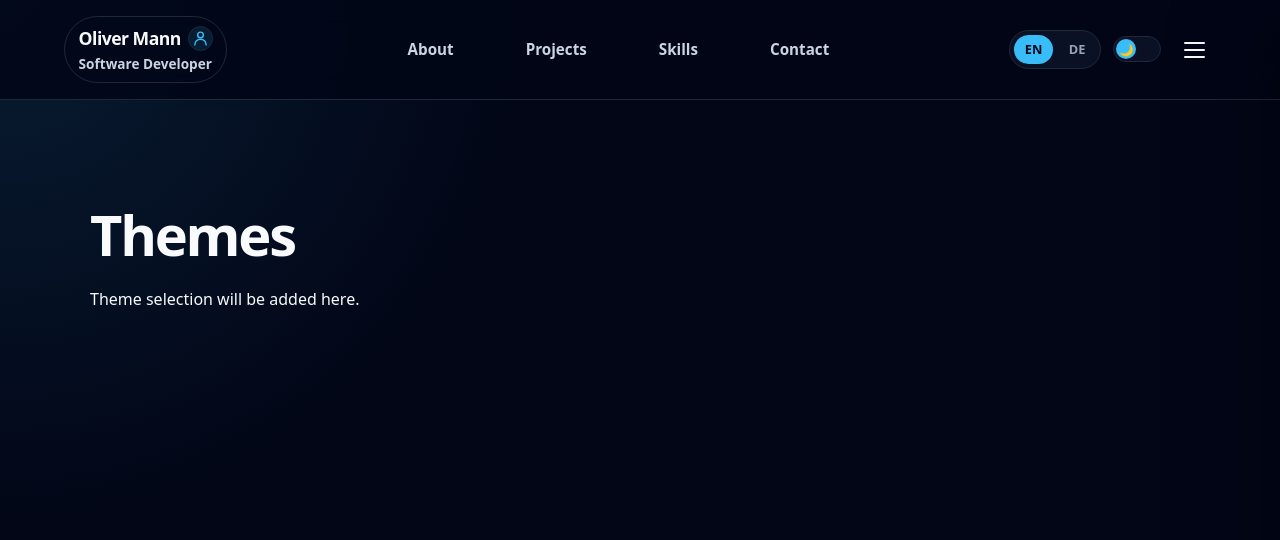
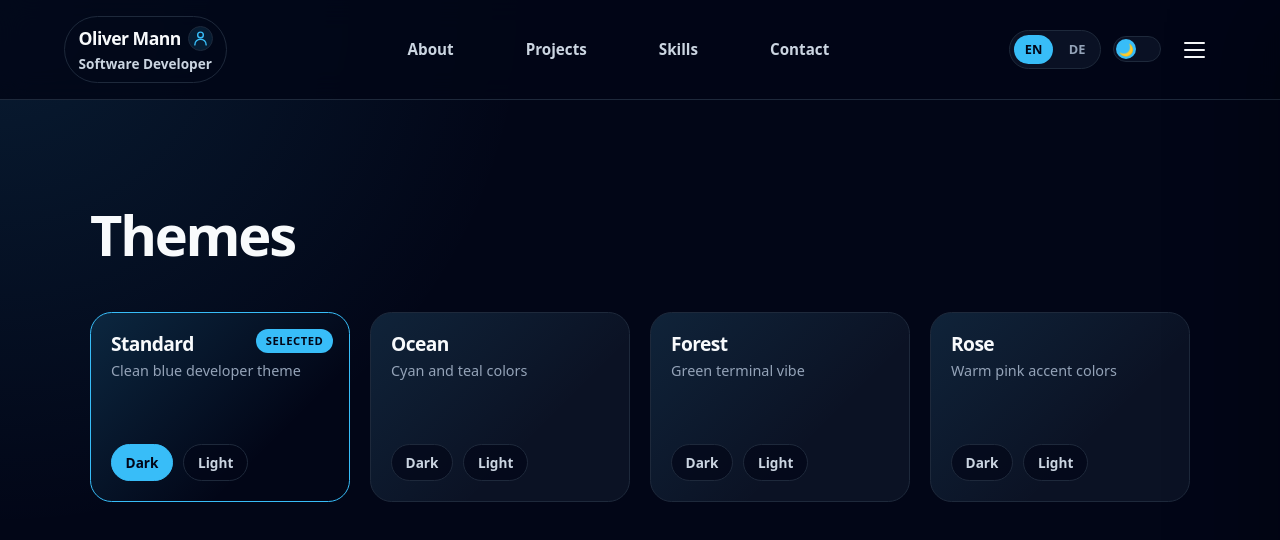
Before and after one commit to omann-dev/DevPortfolio, a React (Vite) app in the folder portfolio/: page /themes in a window 1280 px wide. Shown: the top 540 px of the page. Built offline with nearby package versions, Linux system fonts and the light colour scheme.

Commit message:
Add more Themes

```diff
--- a/portfolio/src/App.tsx
+++ b/portfolio/src/App.tsx
@@ -1,4 +1,4 @@
-import { useState } from "react";
+import { useEffect, useState } from "react";
 import { Routes, Route } from "react-router-dom";
 
 import Header from "./components/Header";
@@ -11,17 +11,47 @@ import ThemesPage from "./components/ThemesPage";
 
 import { translations, type Language } from "./translations";
 
-export type Theme = "dark" | "light";
+export type ThemeMode = "dark" | "light";
+export type ColorTheme = "standard" | "ocean" | "forest" | "rose";
+
+function isTheme(value: string | null): value is ThemeMode {
+  return value === "dark" || value === "light";
+}
+
+function isColorTheme(value: string | null): value is ColorTheme {
+  return (
+    value === "standard" ||
+    value === "ocean" ||
+    value === "forest" ||
+    value === "rose"
+  );
+}
 
 function App() {
   const [language, setLanguage] = useState<Language>("en");
-  const [theme, setTheme] = useState<Theme>("dark");
+
+  const [theme, setTheme] = useState<ThemeMode>(() => {
+    const savedTheme = localStorage.getItem("theme");
+    return isTheme(savedTheme) ? savedTheme : "dark";
+  });
+
+  const [colorTheme, setColorTheme] = useState<ColorTheme>(() => {
+    const savedColorTheme = localStorage.getItem("colorTheme");
+    return isColorTheme(savedColorTheme) ? savedColorTheme : "standard";
+  });
+
+  useEffect(() => {
+    localStorage.setItem("theme", theme);
+  }, [theme]);
+
+  useEffect(() => {
+    localStorage.setItem("colorTheme", colorTheme);
+  }, [colorTheme]);
 
   const t = translations[language];
 
   return (
-
-    <div className={`app ${theme}`}>
+    <div className={`app ${theme} theme-${colorTheme}`}>
       <Header
         language={language}
         setLanguage={setLanguage}
@@ -29,28 +59,35 @@ function App() {
         theme={theme}
         setTheme={setTheme}
       />
+
       <Routes>
         <Route
           path="/"
           element={
-            <main>
+            <>
+              <main>
+                <About content={t.about} />
+                <Projects content={t.projects} />
+                <Skills content={t.skills} />
+                <Contact content={t.contact} />
+              </main>
 
-                <main>
-                  <About content={t.about} />
-
-                  <Projects content={t.projects} />
-
-                  <Skills content={t.skills} />
-
-                  <Contact content={t.contact} />
-
-                </main>
-                <Footer content={t.footer} />
-            </main>
+              <Footer content={t.footer} />
+            </>
           }
         />
 
-        <Route path="/themes" element={<ThemesPage />} />
+        <Route
+          path="/themes"
+          element={
+            <ThemesPage
+              currentTheme={colorTheme}
+              currentMode={theme}
+              setColorTheme={setColorTheme}
+              setThemeMode={setTheme}
+            />
+          }
+        />
       </Routes>
     </div>
   );
--- a/portfolio/src/components/Header.tsx
+++ b/portfolio/src/components/Header.tsx
@@ -1,4 +1,4 @@
-import type { Theme } from "../App";
+import type { ThemeMode } from "../App";
 import type { Language } from "../translations";
 import ThemeSwitch from "./ThemeSwitch";
 import ProfileHoverCard from "./ProfileHoverCard";
@@ -13,8 +13,8 @@ type HeaderProps = {
     skills: string;
     contact: string;
   };
-  theme: Theme;
-  setTheme: (theme: Theme) => void;
+  theme: ThemeMode;
+  setTheme: (theme: ThemeMode) => void;
 };
 
 function Header({
--- /dev/null
+++ b/portfolio/src/components/ThemesPage.css
@@ -0,0 +1,164 @@
+/* Themes Page */
+
+.themes-grid {
+  margin-top: 2.5rem;
+
+  display: grid;
+  grid-template-columns: repeat(auto-fit, minmax(240px, 1fr));
+  gap: 1.25rem;
+}
+
+.theme-card {
+  position: relative;
+  overflow: hidden;
+
+  min-height: 190px;
+  padding: 1.25rem;
+
+  border: 1px solid var(--border);
+  border-radius: 1.35rem;
+
+  background:
+    linear-gradient(
+      135deg,
+      color-mix(in srgb, var(--accent) 10%, transparent),
+      transparent 65%
+    ),
+    var(--surface);
+
+  color: var(--text);
+
+  display: flex;
+  flex-direction: column;
+  justify-content: space-between;
+  gap: 1.25rem;
+
+  transition:
+    transform 0.22s ease,
+    border-color 0.22s ease,
+    background 0.22s ease,
+    box-shadow 0.22s ease;
+}
+
+.theme-card:hover {
+  transform: translateY(-5px);
+  border-color: var(--accent);
+  background:
+    linear-gradient(
+      135deg,
+      color-mix(in srgb, var(--accent) 16%, transparent),
+      transparent 65%
+    ),
+    var(--surface-solid);
+
+  box-shadow: 0 1.5rem 3.5rem rgba(0, 0, 0, 0.18);
+}
+
+.theme-card.active {
+  border-color: var(--accent);
+  background:
+    linear-gradient(
+      135deg,
+      color-mix(in srgb, var(--accent) 18%, transparent),
+      transparent 70%
+    ),
+    var(--surface-solid);
+}
+
+.theme-card.active::after {
+  content: "Selected";
+  position: absolute;
+  top: 1rem;
+  right: 1rem;
+
+  padding: 0.3rem 0.6rem;
+  border-radius: 999px;
+
+  background: var(--accent);
+  color: var(--accent-text);
+
+  font-size: 0.7rem;
+  font-weight: 900;
+  letter-spacing: 0.05em;
+  text-transform: uppercase;
+}
+
+.theme-card h3 {
+  margin: 0 0 0.4rem;
+
+  color: var(--text);
+  font-size: 1.2rem;
+  line-height: 1.1;
+  letter-spacing: -0.03em;
+}
+
+.theme-card p {
+  max-width: 90%;
+  margin: 0;
+
+  color: var(--subtle);
+  font-size: 0.9rem;
+  line-height: 1.5;
+}
+
+.theme-card-actions {
+  display: flex;
+  gap: 0.65rem;
+  flex-wrap: wrap;
+}
+
+.theme-card-actions button {
+  border: 1px solid var(--border);
+  border-radius: 999px;
+
+  padding: 0.5rem 0.85rem;
+
+  background: color-mix(in srgb, var(--surface-solid) 70%, transparent);
+  color: var(--muted);
+
+  cursor: pointer;
+
+  font-size: 0.85rem;
+  font-weight: 800;
+
+  transition:
+    color 0.2s ease,
+    background 0.2s ease,
+    border-color 0.2s ease,
+    transform 0.2s ease;
+}
+
+.theme-card-actions button:hover {
+  color: var(--text);
+  border-color: var(--accent);
+  transform: translateY(-2px);
+}
+
+.theme-card-actions button.active {
+  color: var(--accent-text);
+  background: var(--accent);
+  border-color: var(--accent);
+}
+
+.theme-card-actions button:focus-visible {
+  outline: 2px solid var(--accent);
+  outline-offset: 3px;
+}
+
+/* Mobile */
+
+@media (max-width: 768px) {
+  .themes-grid {
+    grid-template-columns: 1fr;
+  }
+
+  .theme-card {
+    min-height: 165px;
+  }
+
+  .theme-card.active::after {
+    position: static;
+    width: fit-content;
+    margin-bottom: 0.75rem;
+  }
+}
--- a/portfolio/src/components/ThemesPage.tsx
+++ b/portfolio/src/components/ThemesPage.tsx
@@ -1,9 +1,95 @@
-function ThemesPage() {
+import "./ThemesPage.css";
+
+import type { ColorTheme, ThemeMode } from "../App";
+
+
+type ThemesPageProps = {
+  currentTheme: ColorTheme;
+  currentMode: ThemeMode;
+  setColorTheme: (theme: ColorTheme) => void;
+  setThemeMode: (mode: ThemeMode) => void;
+};
+
+const themes: { id: ColorTheme; name: string; description: string }[] = [
+  {
+    id: "standard",
+    name: "Standard",
+    description: "Clean blue developer theme",
+  },
+  {
+    id: "ocean",
+    name: "Ocean",
+    description: "Cyan and teal colors",
+  },
+  {
+    id: "forest",
+    name: "Forest",
+    description: "Green terminal vibe",
+  },
+  {
+    id: "rose",
+    name: "Rose",
+    description: "Warm pink accent colors",
+  },
+];
+
+function ThemesPage({
+  currentTheme,
+  currentMode,
+  setColorTheme,
+  setThemeMode,
+}: ThemesPageProps) {
+  const selectTheme = (theme: ColorTheme, mode: ThemeMode) => {
+    setColorTheme(theme);
+    setThemeMode(mode);
+  };
+
   return (
     <main className="page-section">
       <div className="section-container">
         <h2>Themes</h2>
-        <p>Theme selection will be added here.</p>
+
+        <div className="themes-grid">
+          {themes.map((theme) => (
+            <article
+              key={theme.id}
+              className={`theme-card ${
+                currentTheme === theme.id ? "active" : ""
+              }`}
+            >
+              <div>
+                <h3>{theme.name}</h3>
+                <p>{theme.description}</p>
+              </div>
+
+              <div className="theme-card-actions">
+                <button
+                  type="button"
+                  className={
+                    currentTheme === theme.id && currentMode === "dark"
+                      ? "active"
+                      : ""
+                  }
+                  onClick={() => selectTheme(theme.id, "dark")}
+                >
+                  Dark
+                </button>
+
+                <button
+                  type="button"
+                  className={
+                    currentTheme === theme.id && currentMode === "light"
+                      ? "active"
+                      : ""
+                  }
+                  onClick={() => selectTheme(theme.id, "light")}
+                >
+                  Light
+                </button>
+              </div>
+            </article>
+          ))}
+        </div>
       </div>
     </main>
   );
--- a/portfolio/src/index.css
+++ b/portfolio/src/index.css
@@ -27,7 +27,11 @@ a {
     color 0.25s ease;
 }
 
-.app.dark {
+/* =========================
+   STANDARD THEME
+   ========================= */
+
+.app.dark.theme-standard {
   --bg: #020617;
   --bg-glow: rgba(56, 189, 248, 0.12);
 
@@ -44,7 +48,7 @@ a {
   --accent-text: #020617;
 }
 
-.app.light {
+.app.light.theme-standard {
   --bg: #f8fafc;
   --bg-glow: rgba(37, 99, 235, 0.12);
 
@@ -58,6 +62,120 @@ a {
   --subtle: #64748b;
 
   --accent: #2563eb;
+  --accent-text: #ffffff;
+}
+
+/* =========================
+   OCEAN THEME
+   ========================= */
+
+.app.dark.theme-ocean {
+  --bg: #031926;
+  --bg-glow: rgba(20, 184, 166, 0.16);
+
+  --header-bg: rgba(3, 25, 38, 0.86);
+  --surface: rgba(7, 37, 54, 0.75);
+  --surface-solid: #041c2b;
+
+  --border: #164e63;
+  --text: #ecfeff;
+  --muted: #a5f3fc;
+  --subtle: #67e8f9;
+
+  --accent: #14b8a6;
+  --accent-text: #042f2e;
+}
+
+.app.light.theme-ocean {
+  --bg: #ecfeff;
+  --bg-glow: rgba(20, 184, 166, 0.18);
+
+  --header-bg: rgba(236, 254, 255, 0.86);
+  --surface: rgba(255, 255, 255, 0.82);
+  --surface-solid: #ffffff;
+
+  --border: #a5f3fc;
+  --text: #083344;
+  --muted: #155e75;
+  --subtle: #0e7490;
+
+  --accent: #0d9488;
+  --accent-text: #ffffff;
+}
+
+/* =========================
+   FOREST THEME
+   ========================= */
+
+.app.dark.theme-forest {
+  --bg: #07130d;
+  --bg-glow: rgba(34, 197, 94, 0.14);
+
+  --header-bg: rgba(7, 19, 13, 0.86);
+  --surface: rgba(20, 83, 45, 0.22);
+  --surface-solid: #0b1f14;
+
+  --border: #14532d;
+  --text: #f0fdf4;
+  --muted: #bbf7d0;
+  --subtle: #86efac;
+
+  --accent: #22c55e;
+  --accent-text: #052e16;
+}
+
+.app.light.theme-forest {
+  --bg: #f0fdf4;
+  --bg-glow: rgba(34, 197, 94, 0.16);
+
+  --header-bg: rgba(240, 253, 244, 0.86);
+  --surface: rgba(255, 255, 255, 0.82);
+  --surface-solid: #ffffff;
+
+  --border: #bbf7d0;
+  --text: #052e16;
+  --muted: #166534;
+  --subtle: #15803d;
+
+  --accent: #16a34a;
+  --accent-text: #ffffff;
+}
+
+/* =========================
+   ROSE THEME
+   ========================= */
+
+.app.dark.theme-rose {
+  --bg: #190711;
+  --bg-glow: rgba(244, 114, 182, 0.16);
+
+  --header-bg: rgba(25, 7, 17, 0.86);
+  --surface: rgba(80, 7, 36, 0.35);
+  --surface-solid: #220817;
+
+  --border: #831843;
+  --text: #fff1f2;
+  --muted: #fecdd3;
+  --subtle: #fda4af;
+
+  --accent: #f472b6;
+  --accent-text: #500724;
+}
+
+.app.light.theme-rose {
+  --bg: #fff1f2;
+  --bg-glow: rgba(244, 114, 182, 0.18);
+
+  --header-bg: rgba(255, 241, 242, 0.86);
+  --surface: rgba(255, 255, 255, 0.82);
+  --surface-solid: #ffffff;
+
+  --border: #fecdd3;
+  --text: #500724;
+  --muted: #9f1239;
+  --subtle: #be123c;
+
+  --accent: #e11d48;
   --accent-text: #ffffff;
 }
 
```
